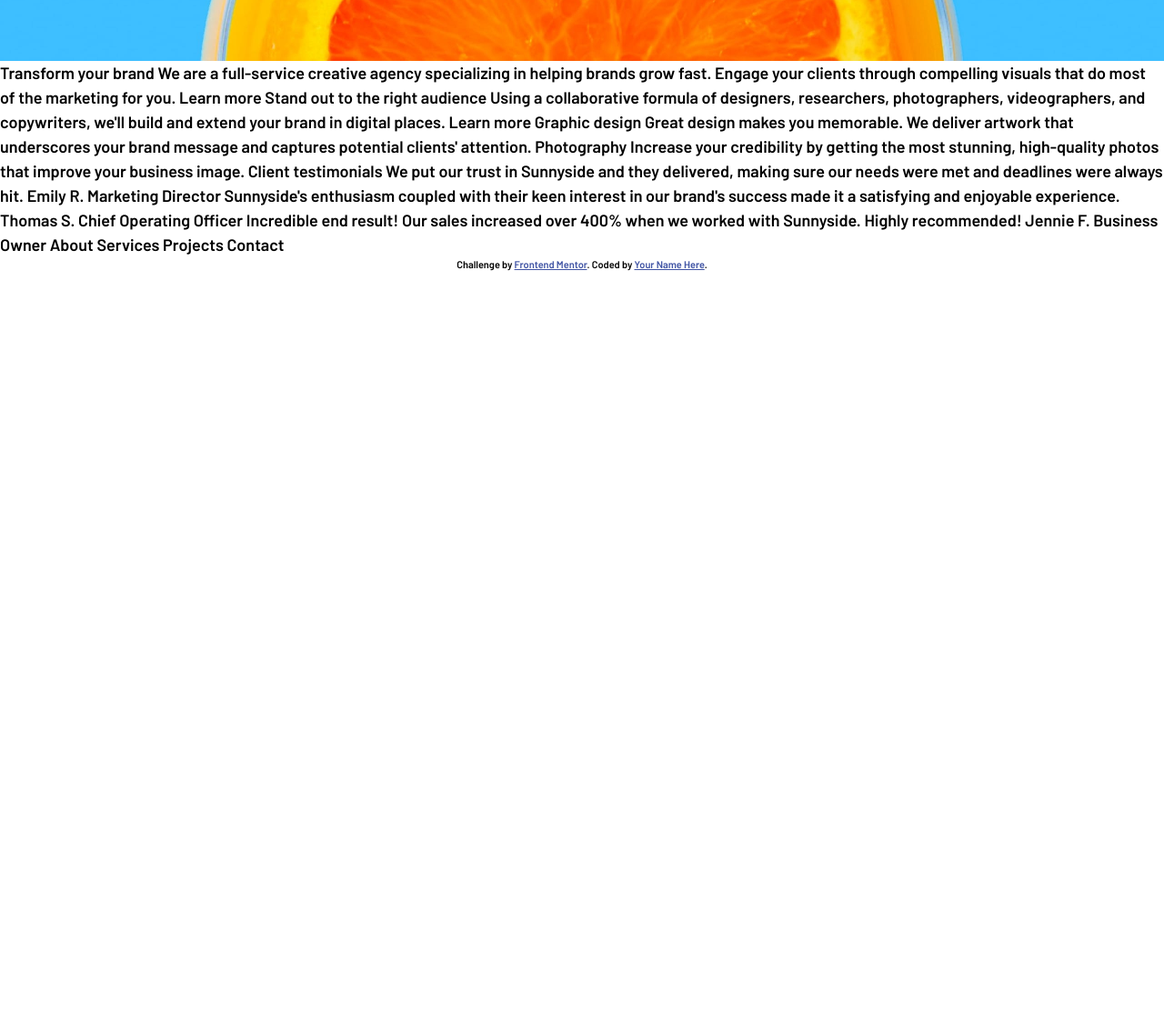
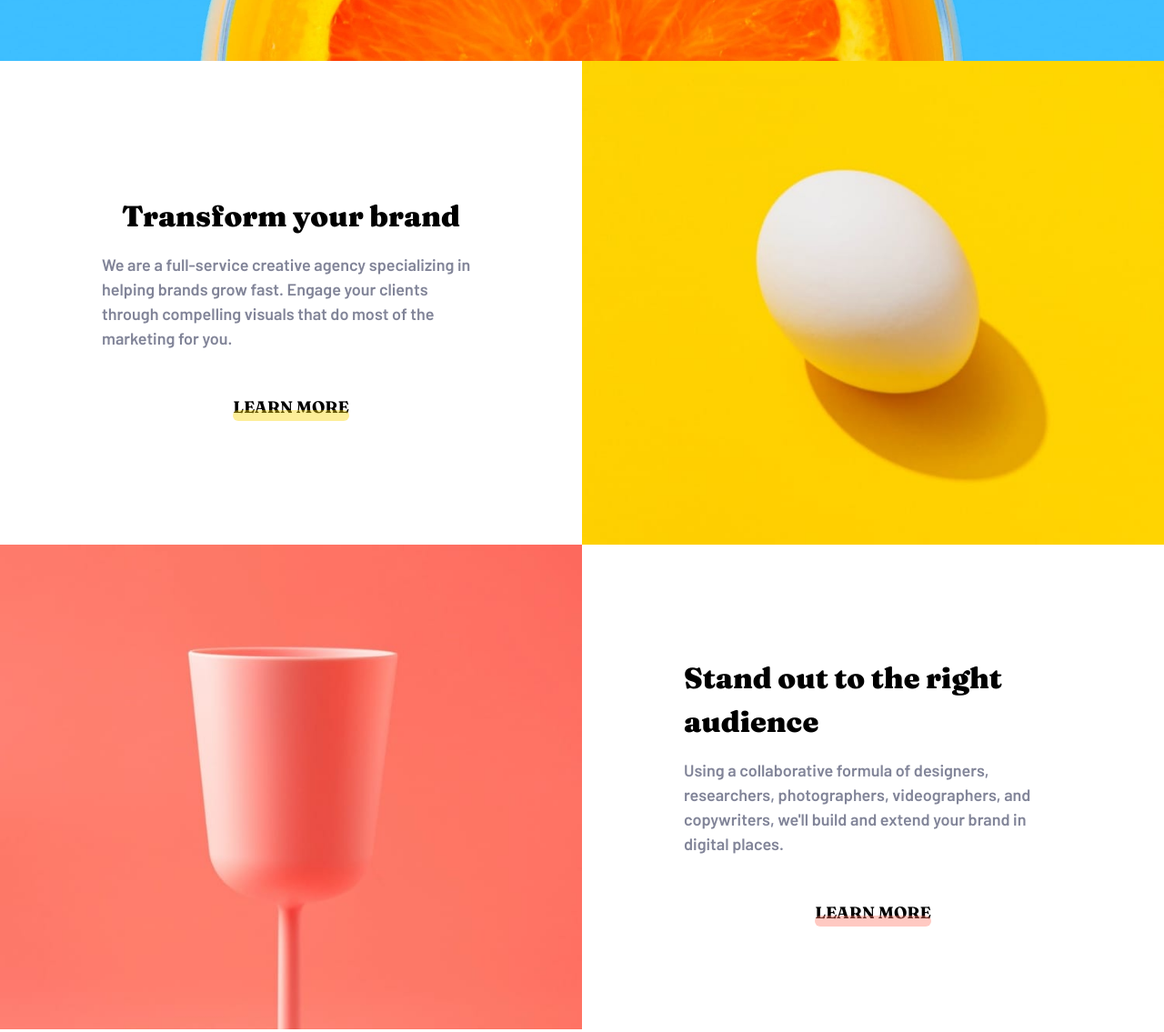
Before and after one commit to Joelzor/sunnyside, a plain HTML site: page index.html in a window 1280 px wide. Shown: the part 733-1868 px from the top of the page at 91% size. Before the commit the page ends 1033 px from the top, so only its background shows below. Drawn offline with Linux system fonts and the light colour scheme.

Commit message:
details section nearly done

```diff
--- a/index.html
+++ b/index.html
@@ -67,22 +67,60 @@
         </div>
       </div>
     </header>
-    Transform your brand We are a full-service creative agency specializing in
-    helping brands grow fast. Engage your clients through compelling visuals
-    that do most of the marketing for you. Learn more Stand out to the right
-    audience Using a collaborative formula of designers, researchers,
-    photographers, videographers, and copywriters, we'll build and extend your
-    brand in digital places. Learn more Graphic design Great design makes you
-    memorable. We deliver artwork that underscores your brand message and
-    captures potential clients' attention. Photography Increase your credibility
-    by getting the most stunning, high-quality photos that improve your business
-    image. Client testimonials We put our trust in Sunnyside and they delivered,
-    making sure our needs were met and deadlines were always hit. Emily R.
-    Marketing Director Sunnyside's enthusiasm coupled with their keen interest
-    in our brand's success made it a satisfying and enjoyable experience. Thomas
-    S. Chief Operating Officer Incredible end result! Our sales increased over
-    400% when we worked with Sunnyside. Highly recommended! Jennie F. Business
-    Owner About Services Projects Contact
+
+    <!-- services section -->
+    <section class="services">
+      <div class="column first-column">
+        <div class="services__detail">
+          <h4 class="services__heading">Transform your brand</h4>
+          <p class="services__text">
+            We are a full-service creative agency specializing in helping brands
+            grow fast. Engage your clients through compelling visuals that do
+            most of the marketing for you.
+          </p>
+          <a href="#" class="services__link">Learn more</a>
+          <div
+            class="services__link-underline services__link-underline--yellow"
+          ></div>
+        </div>
+        <img
+          src="./images/mobile/image-transform.jpg"
+          alt="egg"
+          class="services__image"
+        />
+      </div>
+      <div class="column">
+        <img
+          src="./images/mobile/image-stand-out.jpg"
+          alt="cup"
+          class="services__image"
+        />
+        <div class="services__detail">
+          <h4 class="services__heading">Stand out to the right audience</h4>
+          <p class="services__text">
+            Using a collaborative formula of designers, researchers,
+            photographers, videographers, and copywriters, we'll build and
+            extend your brand in digital places.
+          </p>
+          <a href="#" class="services__link">Learn more</a>
+          <div
+            class="services__link-underline services__link-underline--red"
+          ></div>
+        </div>
+      </div>
+    </section>
+
+    Learn more Graphic design Great design makes you memorable. We deliver
+    artwork that underscores your brand message and captures potential clients'
+    attention. Photography Increase your credibility by getting the most
+    stunning, high-quality photos that improve your business image. Client
+    testimonials We put our trust in Sunnyside and they delivered, making sure
+    our needs were met and deadlines were always hit. Emily R. Marketing
+    Director Sunnyside's enthusiasm coupled with their keen interest in our
+    brand's success made it a satisfying and enjoyable experience. Thomas S.
+    Chief Operating Officer Incredible end result! Our sales increased over 400%
+    when we worked with Sunnyside. Highly recommended! Jennie F. Business Owner
+    About Services Projects Contact
 
     <div class="attribution">
       Challenge by
--- a/style.css
+++ b/style.css
@@ -111,6 +111,17 @@ h6 {
   max-width: 1270px;
 }
 
+.column {
+  display: flex;
+  flex-direction: column;
+}
+
+.first-column {
+  flex-direction: column-reverse;
+}
+
+/* HEADER / NAVBAR */
+
 .header {
   background-image: url("./images/mobile/image-header.jpg");
   object-fit: cover;
@@ -148,7 +159,54 @@ h6 {
   font-size: 1.3rem;
 }
 
+/* services section */
+
+.services__detail {
+  text-align: center;
+  padding: 4rem 2rem;
+}
+
+.services__heading {
+  font-size: 2rem;
+  margin-bottom: 1rem;
+  font-weight: 900;
+}
+
+.services__text {
+  color: var(--neutral-grey-blue-dark);
+  margin-bottom: 3rem;
+}
+
+.services__link {
+  text-decoration: none;
+  text-transform: uppercase;
+  color: black;
+  font-family: var(--font-headings);
+}
+
+.services__link-underline {
+  height: 0.75rem;
+  width: 9rem;
+  opacity: 0.4;
+  border-radius: 12px;
+  margin: -10px auto;
+}
+
+.services__link-underline--yellow {
+  background-color: var(--primary-yellow);
+}
+
+.services__link-underline--red {
+  background-color: var(--primary-red);
+}
+
 @media (min-width: 768px) {
+  /* general */
+  .column {
+    flex-direction: row;
+  }
+
+  /* HEADER / NAVBAR */
   .header {
     background-image: url("./images/desktop/image-header.jpg");
     background-position: 50% 60%;
@@ -164,13 +222,15 @@ h6 {
     list-style: none;
   }
 
-  .navbar__link:link {
+  .navbar__link:link,
+  .navbar__link:visited {
     text-decoration: none;
     color: var(--white);
     text-transform: capitalize;
   }
 
-  .navbar__contact-btn:link {
+  .navbar__contact-btn:link,
+  .navbar__contact-btn:visited {
     text-decoration: none;
     text-transform: uppercase;
     background-color: var(--white);
@@ -190,4 +250,29 @@ h6 {
     font-size: 2rem;
     gap: 5rem;
   }
+
+  /* services section */
+  .services__detail {
+    width: 50%;
+    display: flex;
+    flex-direction: column;
+    justify-content: center;
+    align-items: center;
+    text-align: left;
+  }
+
+  .services__image {
+    width: 50%;
+  }
+
+  .services__link-underline {
+    margin: -10px 0;
+    width: 8rem;
+  }
 }
+
+@media (min-width: 1048px) {
+  .services__detail {
+    padding: 0 7rem;
+  }
+}
```
